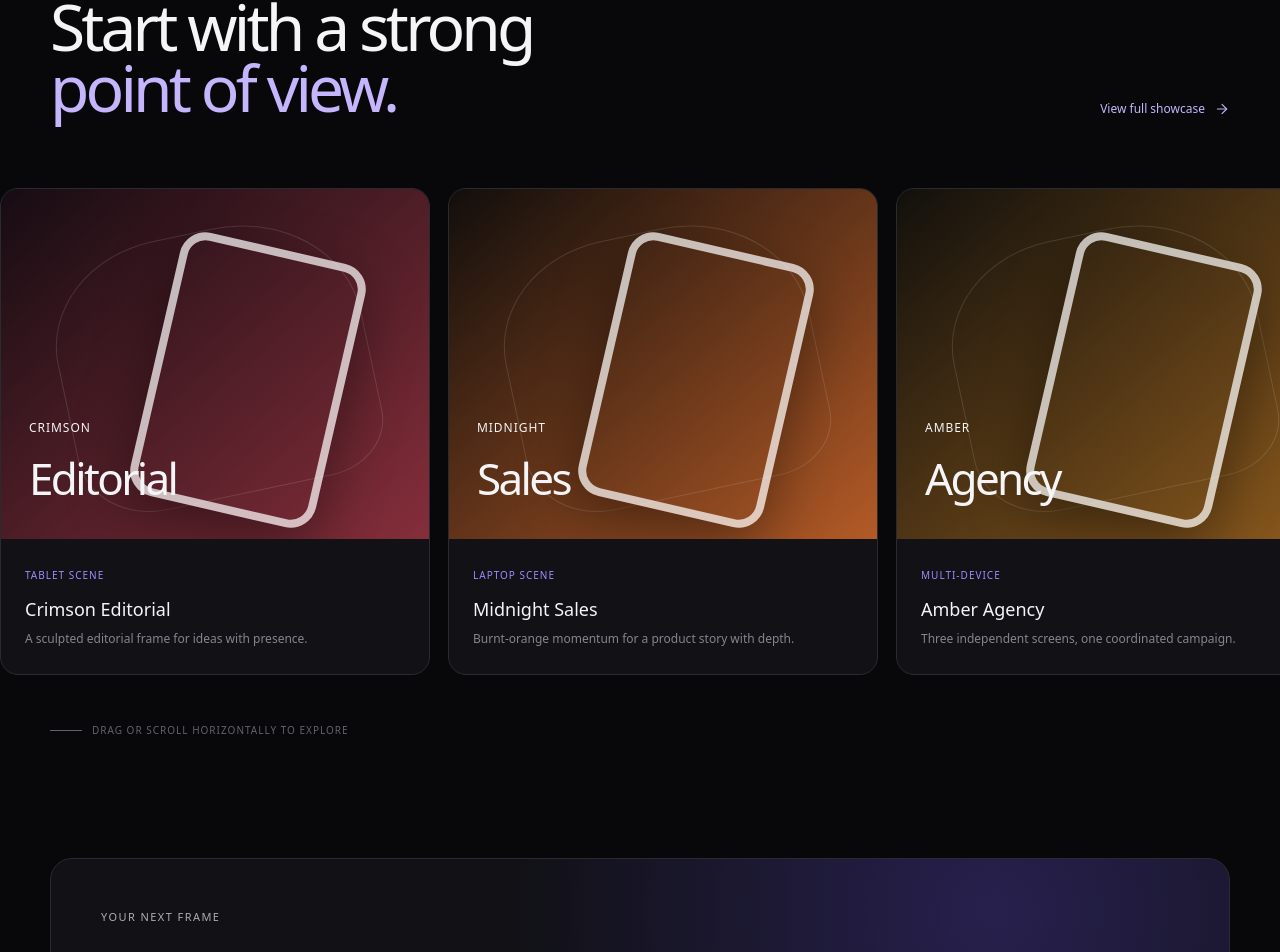
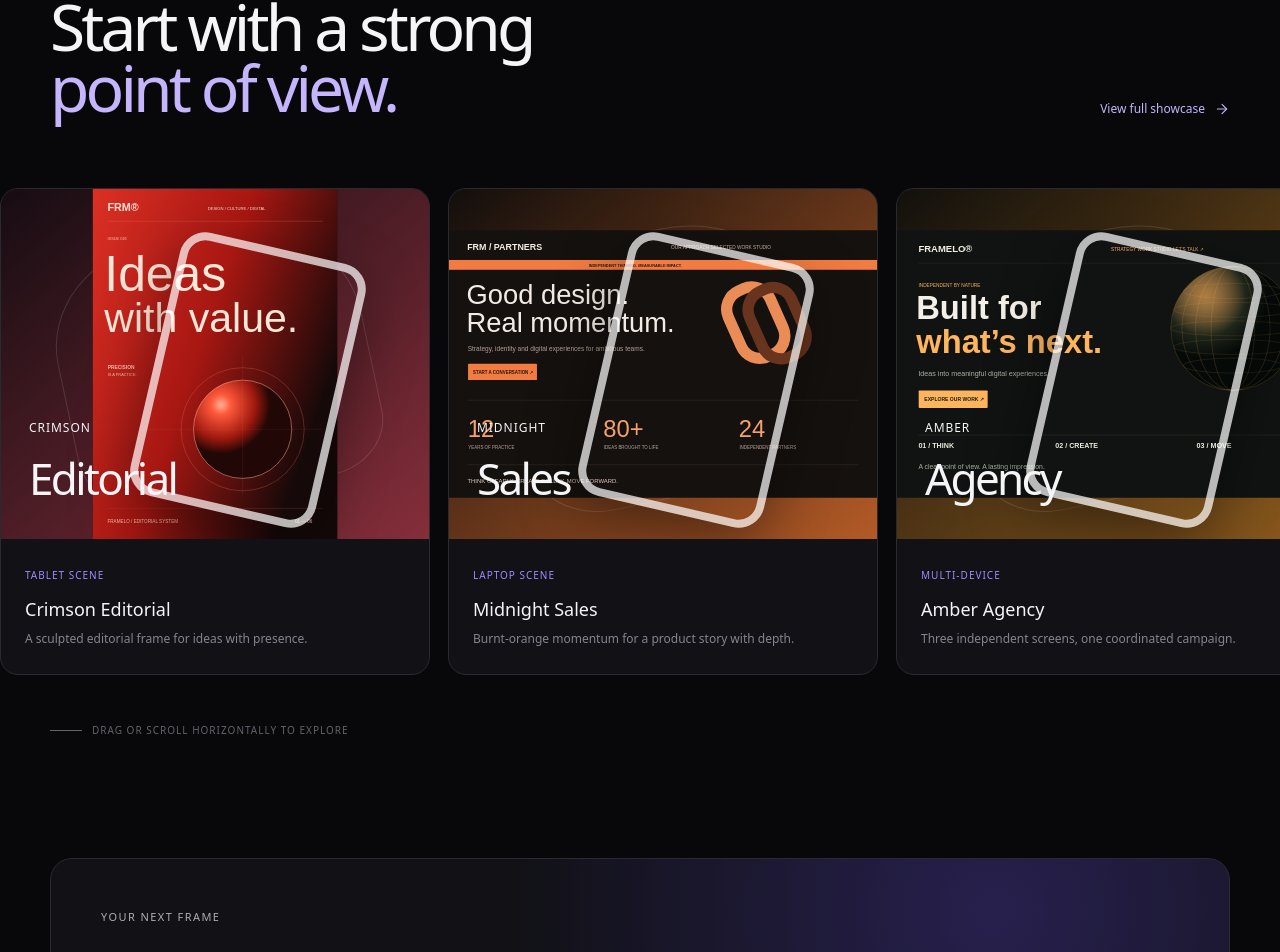
Before and after one commit to ChamathDilshanC/Framelo, a Next.js app: page / in a window 1280 px wide. Shown: the part 2647-3599 px from the top of the page. Built offline with nearby package versions, Linux system fonts and the light colour scheme; no server answers.

Commit message:
feat: add draggable template showcase rail

```diff
--- a/src/app/page.tsx
+++ b/src/app/page.tsx
@@ -2,6 +2,7 @@
 
 import * as React from "react";
 import { ArrowRight, Check, Menu, X } from "lucide-react";
+import Image from "next/image";
 import Link from "next/link";
 
 const VIDEO_URL =
@@ -26,10 +27,10 @@ const FEATURES = [
 ];
 
 const SHOWCASE = [
-  { name: "Crimson Editorial", type: "Tablet scene", tone: "crimson", copy: "A sculpted editorial frame for ideas with presence." },
-  { name: "Midnight Sales", type: "Laptop scene", tone: "midnight", copy: "Burnt-orange momentum for a product story with depth." },
-  { name: "Amber Agency", type: "Multi-device", tone: "amber", copy: "Three independent screens, one coordinated campaign." },
-  { name: "Lime Digital", type: "Multi-device", tone: "lime", copy: "A bright, expansive composition built to move." },
+  { name: "Crimson Editorial", type: "Tablet scene", tone: "crimson", image: "/templates/studio/crimson-editorial.svg", copy: "A sculpted editorial frame for ideas with presence." },
+  { name: "Midnight Sales", type: "Laptop scene", tone: "midnight", image: "/templates/studio/midnight-sales.svg", copy: "Burnt-orange momentum for a product story with depth." },
+  { name: "Amber Agency", type: "Multi-device", tone: "amber", image: "/templates/studio/amber-agency.svg", copy: "Three independent screens, one coordinated campaign." },
+  { name: "Lime Digital", type: "Multi-device", tone: "lime", image: "/templates/studio/lime-campaign.svg", copy: "A bright, expansive composition built to move." },
 ];
 
 function ArrowIcon() {
@@ -38,6 +39,9 @@ function ArrowIcon() {
 
 export default function LandingPage() {
   const [menuOpen, setMenuOpen] = React.useState(false);
+  const [isDragging, setIsDragging] = React.useState(false);
+  const showcaseRail = React.useRef<HTMLDivElement>(null);
+  const dragState = React.useRef({ startX: 0, startScrollLeft: 0 });
   const firstVideo = React.useRef<HTMLVideoElement>(null);
   const secondVideo = React.useRef<HTMLVideoElement>(null);
 
@@ -54,6 +58,28 @@ export default function LandingPage() {
     nodes.forEach((node) => observer.observe(node));
     return () => observer.disconnect();
   }, []);
+
+  const handleRailPointerDown = (event: React.PointerEvent<HTMLDivElement>) => {
+    const rail = showcaseRail.current;
+    if (!rail) return;
+    dragState.current = { startX: event.clientX, startScrollLeft: rail.scrollLeft };
+    setIsDragging(true);
+    rail.setPointerCapture(event.pointerId);
+  };
+
+  const handleRailPointerMove = (event: React.PointerEvent<HTMLDivElement>) => {
+    const rail = showcaseRail.current;
+    if (!rail || !isDragging) return;
+    rail.scrollLeft = dragState.current.startScrollLeft - (event.clientX - dragState.current.startX);
+  };
+
+  const stopRailDragging = (event: React.PointerEvent<HTMLDivElement>) => {
+    if (!isDragging) return;
+    setIsDragging(false);
+    if (showcaseRail.current?.hasPointerCapture(event.pointerId)) {
+      showcaseRail.current.releasePointerCapture(event.pointerId);
+    }
+  };
 
   React.useEffect(() => {
     const current = firstVideo.current;
@@ -141,7 +167,7 @@ export default function LandingPage() {
 
       <section id="showcase" className="landing-section showcase-section" data-reveal>
         <div className="landing-shell"><div className="showcase-heading"><div><p className="section-kicker">Made in Framelo</p><h2>Start with a strong<br /><em>point of view.</em></h2></div><a href="/portfolio">View full showcase <ArrowIcon /></a></div></div>
-        <div className="showcase-rail">{SHOWCASE.map((item) => <article className={`showcase-card showcase-card--${item.tone}`} key={item.name}><div className="showcase-card__art"><span>{item.name.split(" ")[0]}</span><strong>{item.name.split(" ").slice(1).join(" ")}</strong><div className="showcase-device" /></div><div className="showcase-card__meta"><span>{item.type}</span><h3>{item.name}</h3><p>{item.copy}</p></div></article>)}</div>
+        <div className={`showcase-rail${isDragging ? " is-dragging" : ""}`} ref={showcaseRail} onPointerDown={handleRailPointerDown} onPointerMove={handleRailPointerMove} onPointerUp={stopRailDragging} onPointerCancel={stopRailDragging}>{SHOWCASE.map((item) => <article className={`showcase-card showcase-card--${item.tone}`} key={item.name}><div className="showcase-card__art"><Image src={item.image} alt={`${item.name} template preview`} fill sizes="(max-width: 760px) 78vw, 430px" /><span>{item.name.split(" ")[0]}</span><strong>{item.name.split(" ").slice(1).join(" ")}</strong></div><div className="showcase-card__meta"><span>{item.type}</span><h3>{item.name}</h3><p>{item.copy}</p></div></article>)}</div>
         <p className="rail-hint"><span /> Drag or scroll horizontally to explore</p>
       </section>
 
@@ -201,9 +227,12 @@ export default function LandingPage() {
         .showcase-section { padding-bottom: 40px; }
         .showcase-heading { display: flex; align-items: end; justify-content: space-between; gap: 30px; }
         .showcase-heading > a { display: inline-flex; align-items: center; gap: 9px; color: #c4b5fd; font-size: 12px; text-decoration: none; }
-        .showcase-rail { display: flex; gap: 18px; overflow-x: auto; margin-top: 70px; padding: 0 max(24px, calc((100vw - 1180px) / 2)) 20px; scroll-snap-type: x mandatory; scrollbar-width: thin; scrollbar-color: #3b3b46 transparent; }
+        .showcase-rail { display: flex; gap: 18px; overflow-x: auto; margin-top: 70px; padding: 0 max(24px, calc((100vw - 1180px) / 2)) 20px; scroll-snap-type: x mandatory; scrollbar-width: thin; scrollbar-color: #3b3b46 transparent; cursor: grab; touch-action: pan-y; }
+        .showcase-rail.is-dragging { cursor: grabbing; scroll-snap-type: none; }
         .showcase-card { flex: 0 0 min(430px, 78vw); scroll-snap-align: start; overflow: hidden; border: 1px solid #2a2a31; border-radius: 18px; background: #111116; }
         .showcase-card__art { position: relative; display: flex; min-height: 350px; flex-direction: column; justify-content: end; overflow: hidden; padding: 28px; }
+        .showcase-card__art img { position: absolute; inset: 0; width: 100%; height: 100%; object-fit: cover; opacity: .72; transition: transform .5s ease, opacity .3s ease; pointer-events: none; }
+        .showcase-card:hover .showcase-card__art img { opacity: .9; transform: scale(1.04); }
         .showcase-card__art::before { content: ""; position: absolute; inset: 12% 14%; border: 1px solid rgba(255,255,255,.18); border-radius: 38% 42% 20% 25%; transform: rotate(-12deg); opacity: .7; }
         .showcase-card__art::after { content: ""; position: absolute; width: 190px; height: 270px; right: 20%; top: 16%; border: 8px solid rgba(255,255,255,.7); border-radius: 26px; transform: rotate(13deg); box-shadow: 0 20px 60px rgba(0,0,0,.4); }
         .showcase-card--crimson .showcase-card__art { background: linear-gradient(140deg, #160c12, #852e3a); }
```
